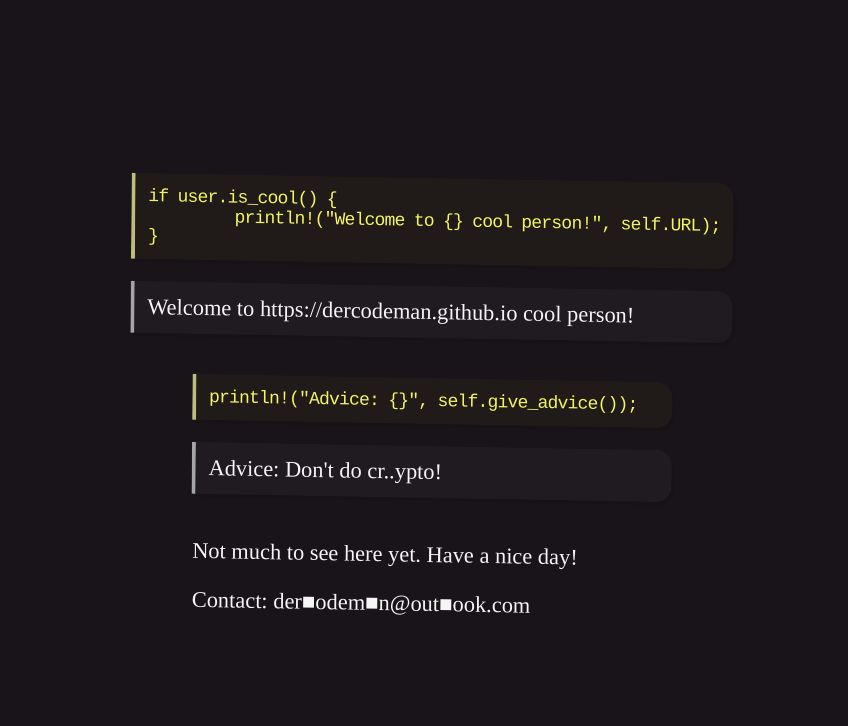
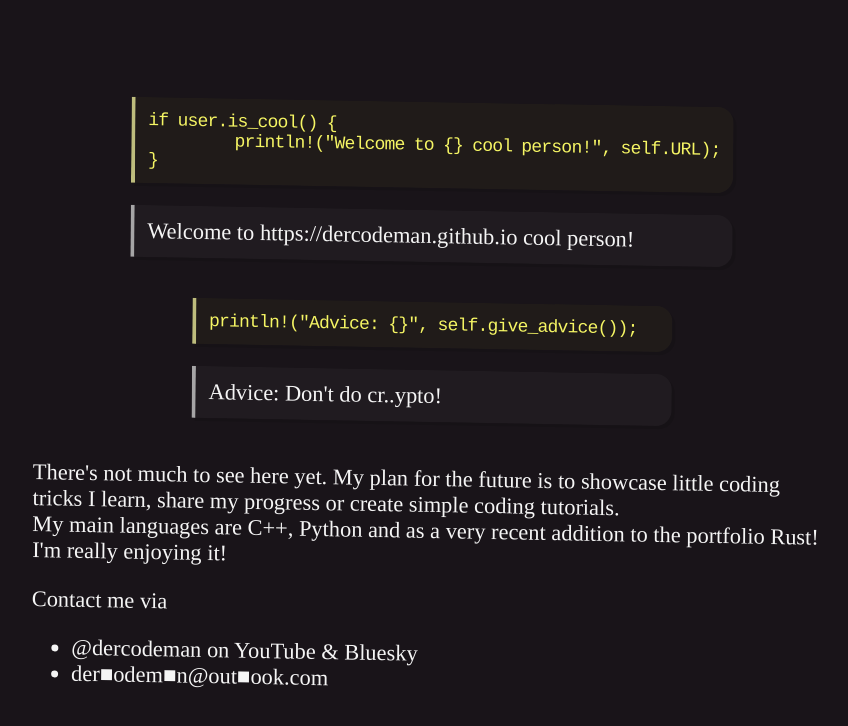
Before and after one commit to dercodeman/dercodeman, a plain HTML site: page index.html in a window 1280 px wide. Shown: the whole page, without its empty margins (208-1056 px from the left). Drawn offline with Linux system fonts and the light colour scheme; a web font is replaced by a local one.

Commit message:
further updates to the content.

```diff
--- a/index.html
+++ b/index.html
@@ -30,11 +30,16 @@ println!("Advice: {}", self.give_advice());
 
 <div class="post">
 <p>
-    Not much to see here yet. Have a nice day!
+There's not much to see here yet. My plan for the future is to showcase little coding tricks I learn, share my progress or create simple coding tutorials.</br>
+My main languages are C++, Python and as a very recent addition to the portfolio Rust! I'm really enjoying it!
 </p>
 <p>
-    Contact: der&#9632odem&#9632n@out&#9632ook.com
+Contact me via
 </p>
+<ul>
+	<li>@dercodeman on YouTube & Bluesky</li>
+	<li>der&#9632odem&#9632n@out&#9632ook.com</li>
+</ul>
 </div>
 
 </div>
```
